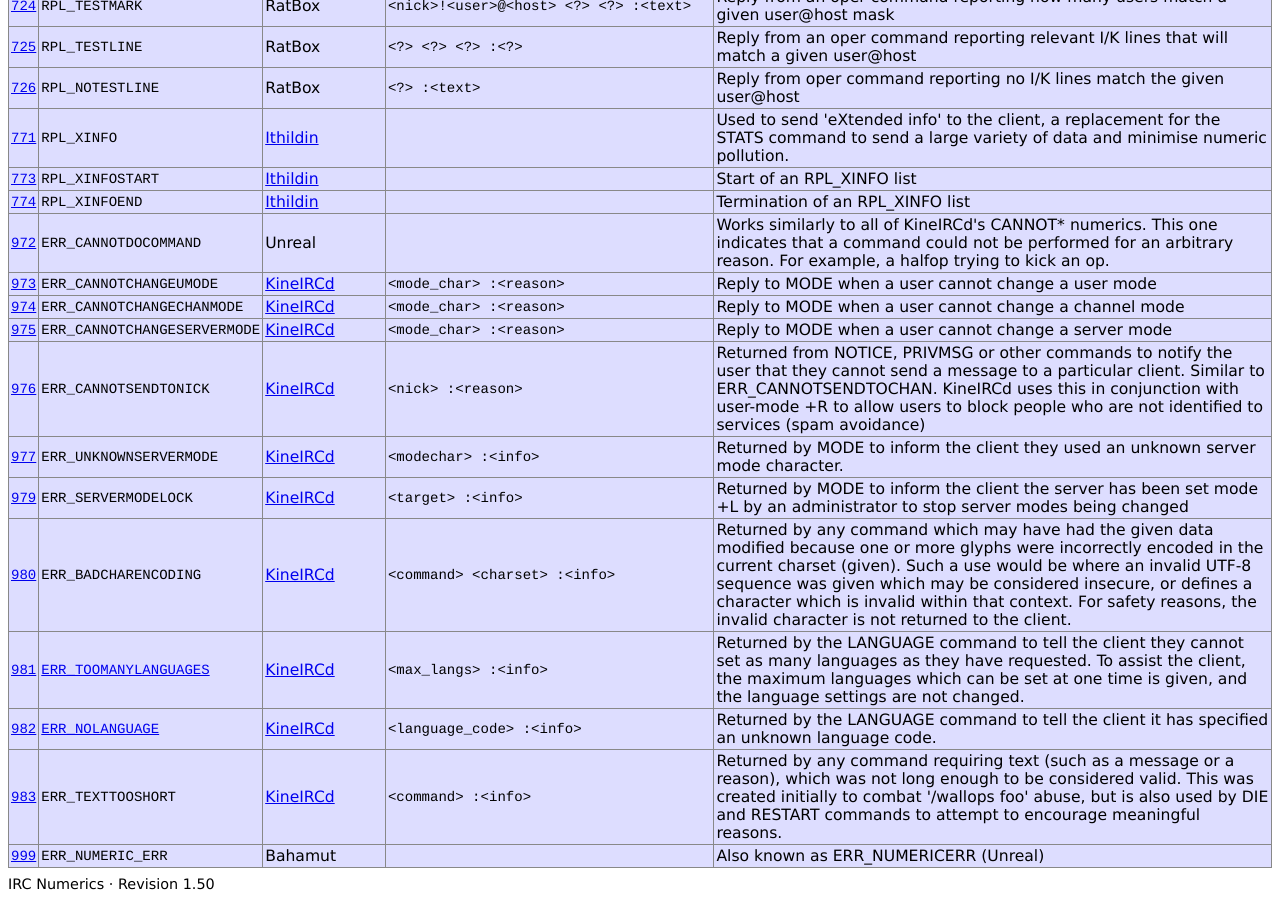
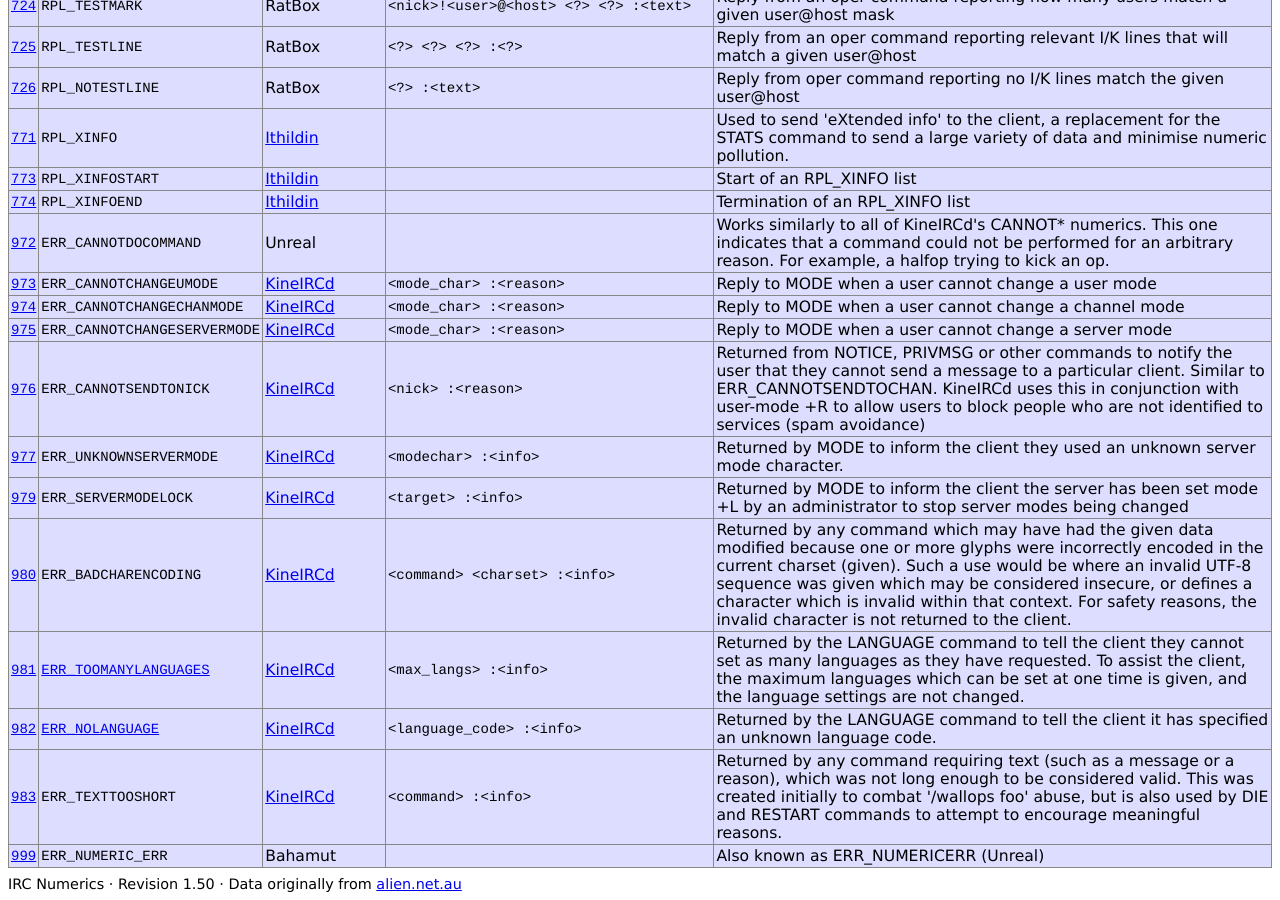
Before and after one commit to ircdocs/irc-defs, a Jekyll site: the page built from ircnumerics.html, in a window 1280 px wide and 900 px high, scrolled down 15179 px. Built offline with Jekyll 4.4.1, drawn with Linux system fonts in a browser that asks for light colours.

Commit message:
Ignore jekyll created files, say where we got data table data from

```diff
--- a/_includes/table.html
+++ b/_includes/table.html
@@ -97,4 +97,6 @@
     {{ info.page.name }}
     &middot;
     Revision {{ info.file_info.revision }}
+    &middot;
+    Data originally from <a href="https://www.alien.net.au/irc/">alien.net.au</a>
 </footer>
```
Also changed, not shown: 3 other files.
